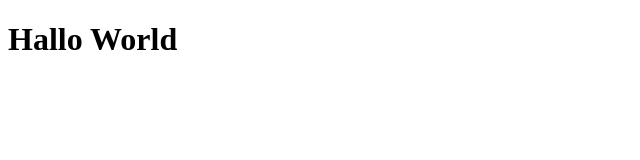
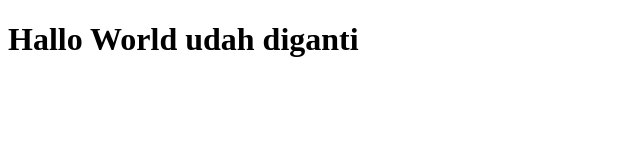
Before and after one commit to learn89/danz77.github.com, a plain HTML site: page index.html in a window 1280 px wide. Shown: the whole page, without its empty margins (0-640 px from the left). Drawn offline with Linux system fonts and the light colour scheme.

Commit message:
Update index.html

```diff
--- a/index.html
+++ b/index.html
@@ -5,6 +5,6 @@
   <title>tes</title>
 </head>
 <body>
-  <h1>Hallo World</h1>
+  <h1>Hallo World udah diganti </h1>
 </body>
 </html>
```
